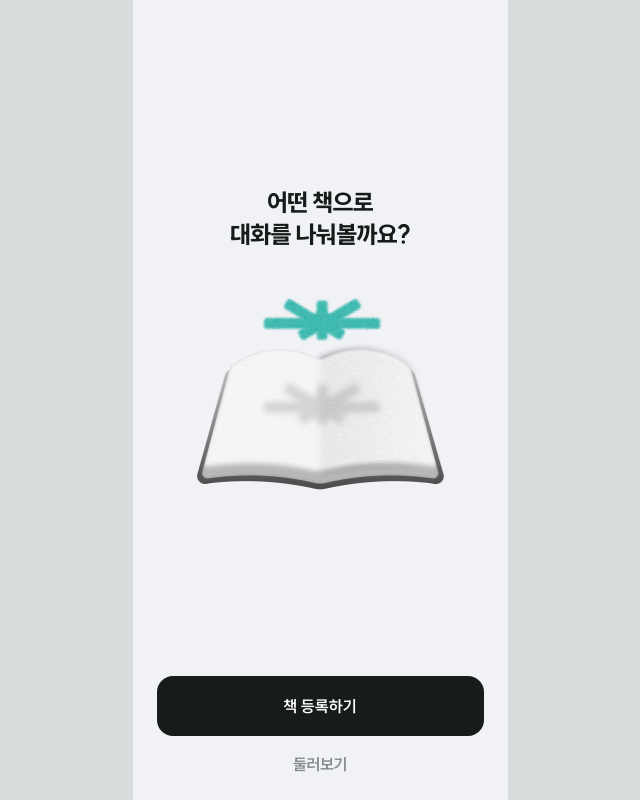
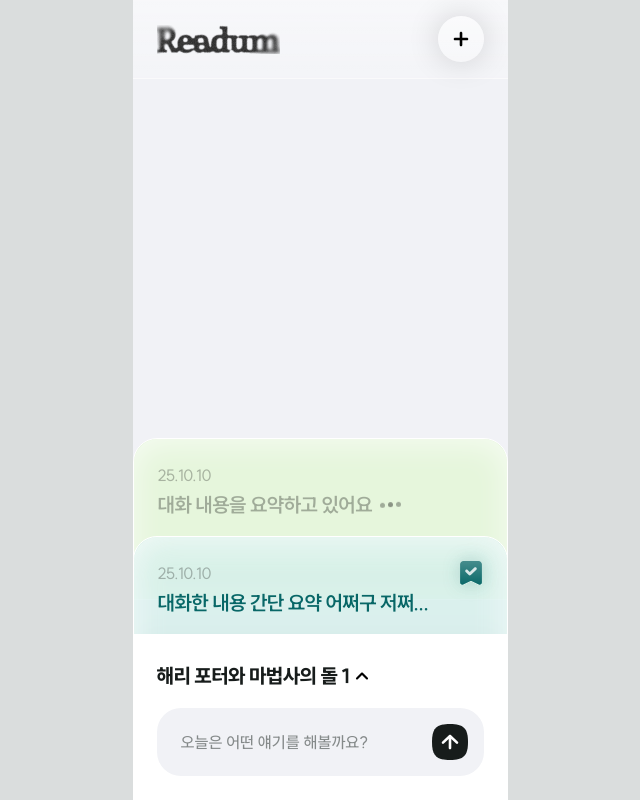
Before and after one commit to depromeet/18th-team4-web, a Next.js app: page / in a window 1280 px wide. Shown: the whole page, without its empty margins (320-960 px from the left). Built offline with nearby package versions, Linux system fonts and the light colour scheme; no server answers.

Commit message:
feat: 기록 있는 경우 홈 화면 구현

```diff
--- a/src/components/pages/Main/Container.tsx
+++ b/src/components/pages/Main/Container.tsx
@@ -3,8 +3,10 @@ import { PATH_NAME } from '@/constants';
 import { BookBottomBar } from './BookBottomBar';
 import { MainBody } from './Body';
 import { EmptyRecordsBody } from './EmptyRecordsBody';
+import { RecordsBody } from './RecordsBody';
 
-const hasBook = false;
+const hasBook = true;
+const hasRecords = true;
 
 const MainContainer = () => {
   if (!hasBook) {
@@ -23,10 +25,20 @@ const MainContainer = () => {
     );
   }
 
+  if (!hasRecords) {
+    return (
+      <div className="flex min-h-dvh flex-col">
+        <Header variant={HEADER_VARIANT.HOME} />
+        <EmptyRecordsBody />
+        <BookBottomBar bookTitle="해리 포터와 마법사의 돌 1" />
+      </div>
+    );
+  }
+
   return (
     <div className="flex min-h-dvh flex-col">
       <Header variant={HEADER_VARIANT.HOME} />
-      <EmptyRecordsBody />
+      <RecordsBody />
       <BookBottomBar bookTitle="해리 포터와 마법사의 돌 1" />
     </div>
   );
--- /dev/null
+++ b/src/components/pages/Main/RecordsBody.tsx
@@ -0,0 +1,24 @@
+import { ChatCard, CHAT_CARD_COLOR, CHAT_CARD_STATUS } from '@/components';
+
+export const RecordsBody = () => {
+  return (
+    <div className="relative flex flex-1 flex-col justify-end overflow-hidden">
+      <div className="relative flex flex-col">
+        <ChatCard
+          color={CHAT_CARD_COLOR.GREEN}
+          status={CHAT_CARD_STATUS.LOADING}
+          date="25.10.10"
+          className="mb-[-6.4rem]"
+        />
+        <ChatCard
+          color={CHAT_CARD_COLOR.TEAL}
+          status={CHAT_CARD_STATUS.DEFAULT}
+          date="25.10.10"
+          summary="대화한 내용 간단 요약 어쩌구 저쩌..."
+          bookmarked
+          className="mb-[-6.4rem]"
+        />
+      </div>
+    </div>
+  );
+};
```
